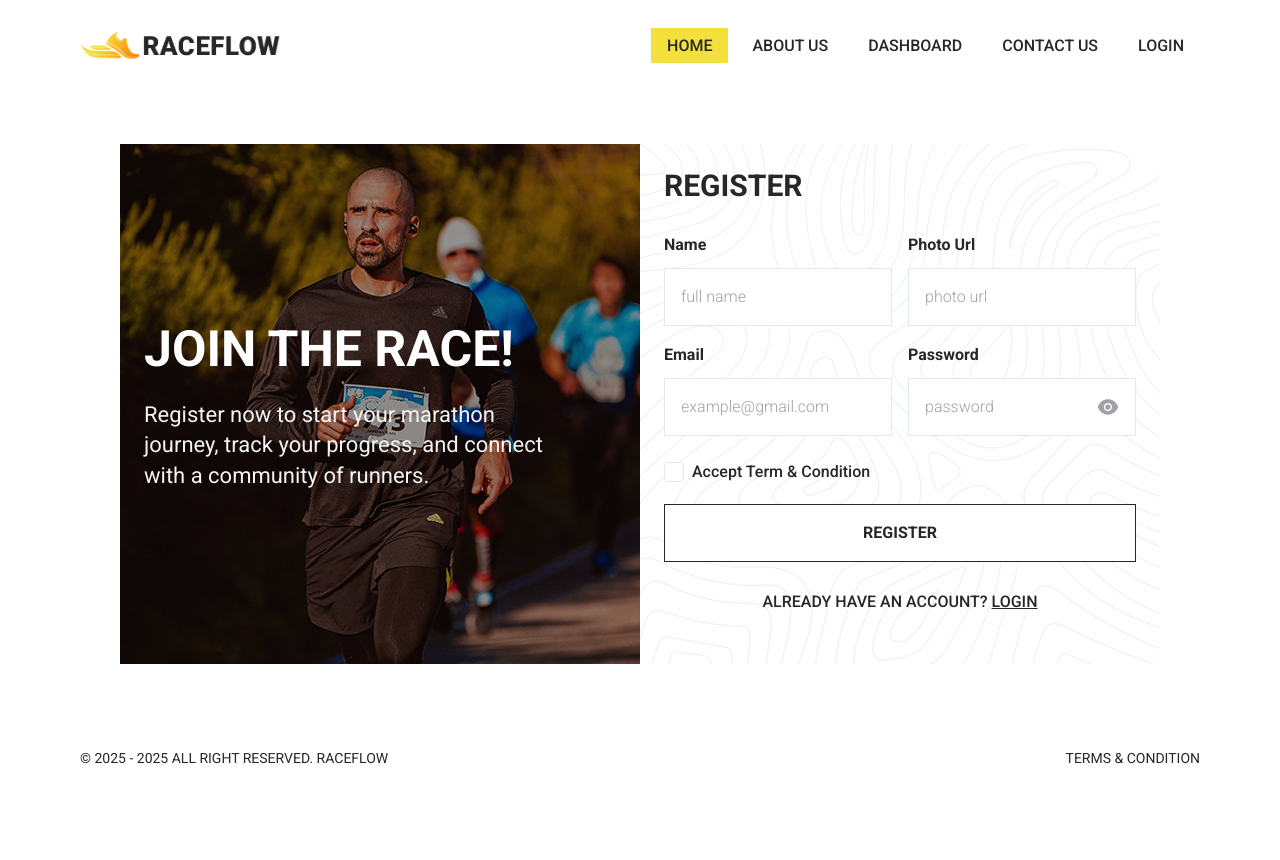
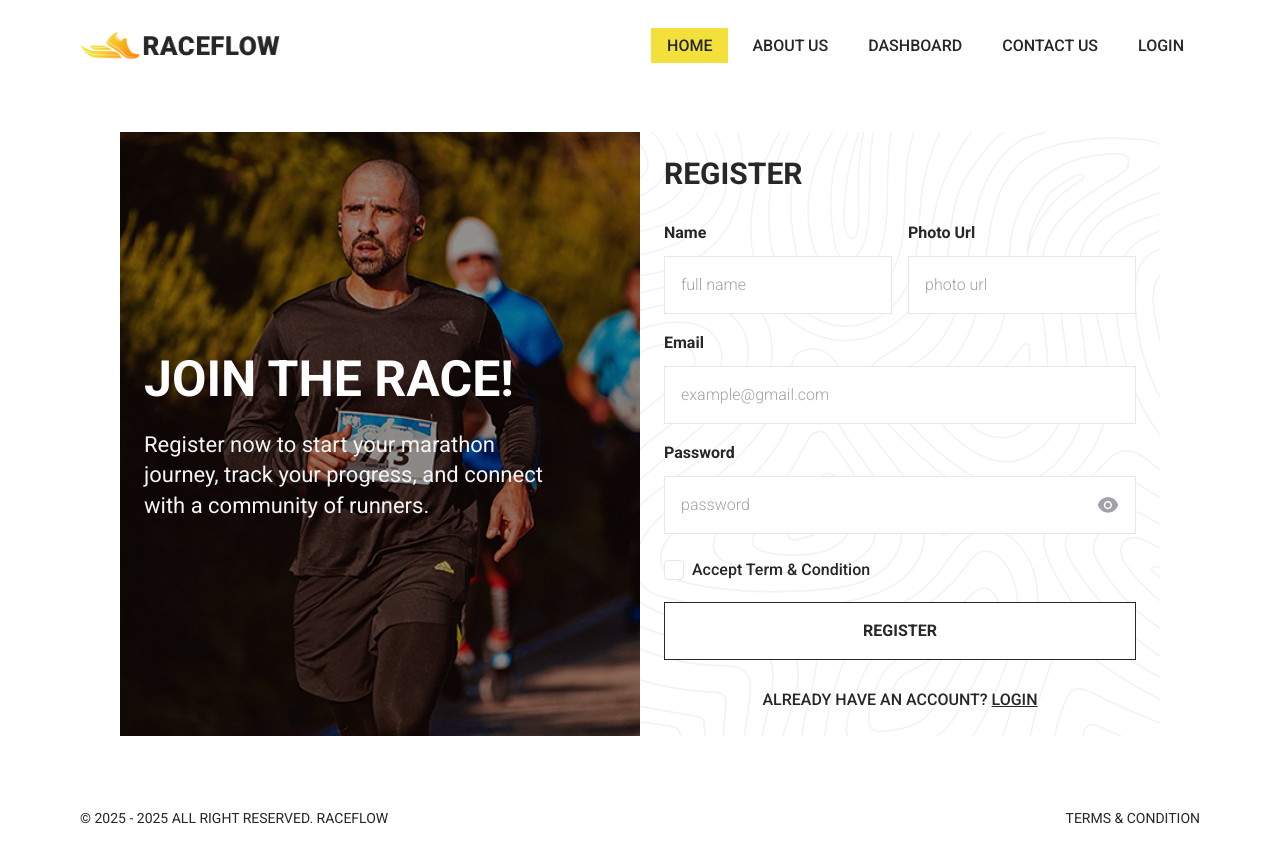
Before and after one commit to devrakibulrahman/raceflow-client-side, a React (Vite) app: page /auth/register in a window 1280 px wide. Before the commit the page ends 800 px from the top, so only its background shows below. Built offline with nearby package versions, Linux system fonts and the light colour scheme.

Commit message:
modify register form done on 01/03/2025 at 11:28 pm

```diff
--- a/src/components/RegisterForm.jsx
+++ b/src/components/RegisterForm.jsx
@@ -38,7 +38,7 @@ const RegisterForm = () => {
                             </div>
                         </div>
                     </div>
-                    <div className="w-full flex flex-col items-center justify-center gap-4 lg:flex-row">
+                    <div className="w-full space-y-4">
                         <div className="w-full">
                             <div className="w-full mb-3">
                                 <label className="font-roboto text-base text-head-charleston-green font-bold leading-snug">Email</label>
```
